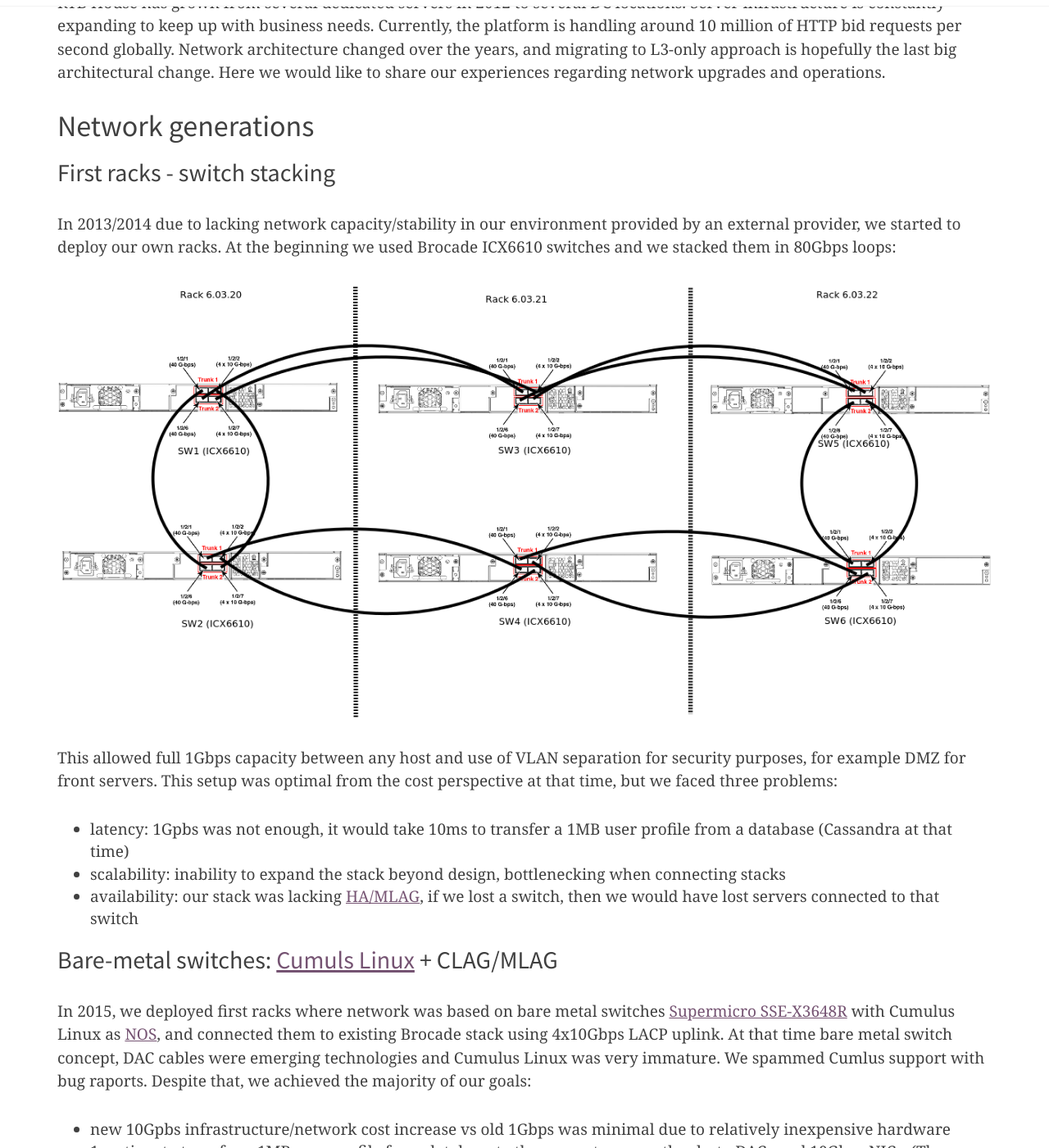
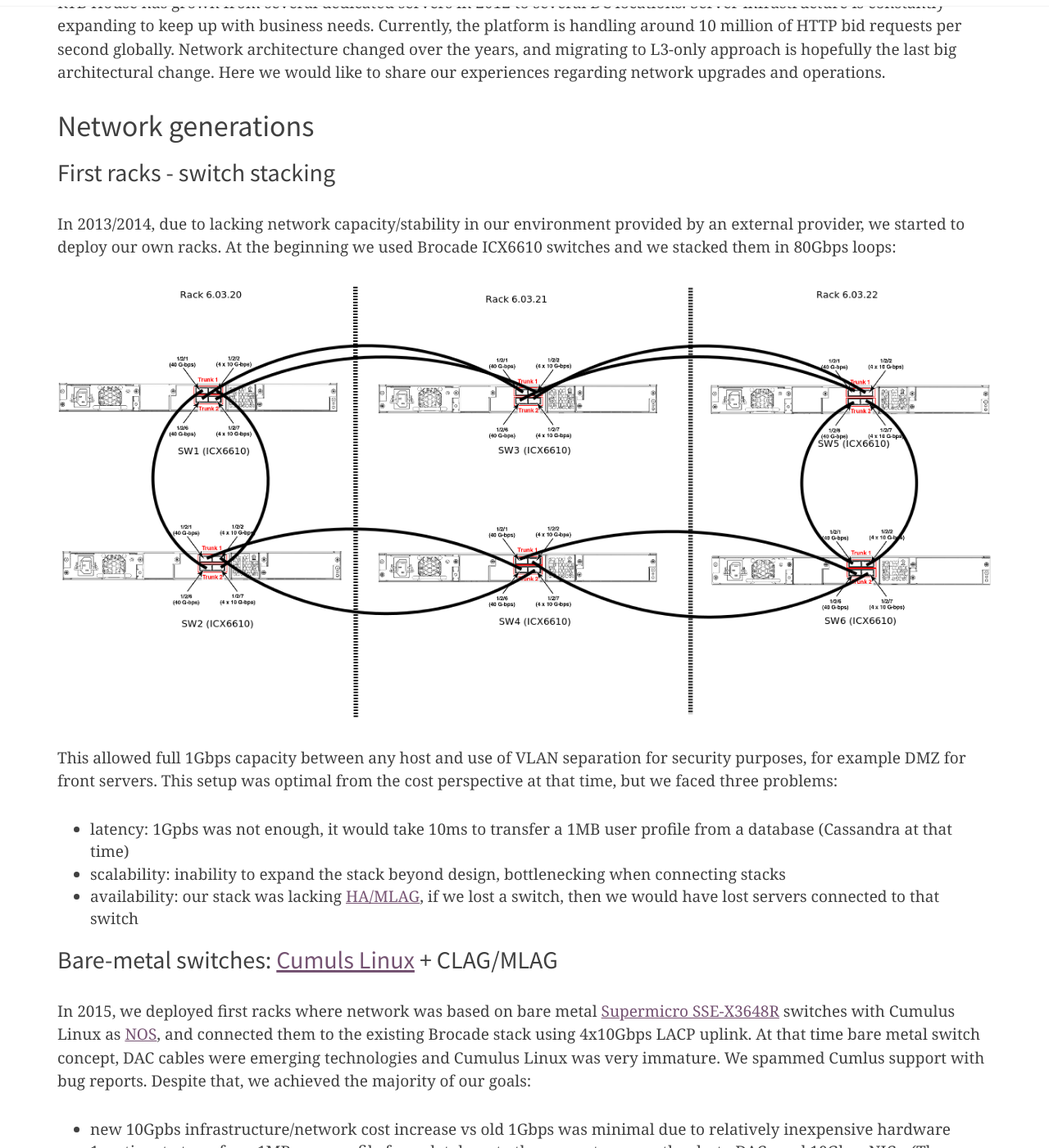
Before and after one commit to RTBHOUSE/techblog, a Jekyll site: the page built from _posts/2021-11-24-L2-EVPN-to-L3-concept-part1.markdown, in a window 1280 px wide and 1400 px high, scrolled down 616 px. Shown: the whole window at 82% size. Built offline with Jekyll 4.4.1, drawn with Linux system fonts in a browser that asks for light colours; nearby versions of some CDN libraries; comment, search, counter and statistics services are not loaded.

Commit message:
Update 2021-11-24-L2-EVPN-to-L3-concept-part1.markdown
Grammar.

```diff
--- a/_posts/2021-11-24-L2-EVPN-to-L3-concept-part1.markdown
+++ b/_posts/2021-11-24-L2-EVPN-to-L3-concept-part1.markdown
@@ -19,7 +19,7 @@ Here we would like to share our experiences regarding network upgrades and opera
 # Network generations
 
 ## First racks - switch stacking
-In 2013/2014 due to lacking network capacity/stability in our environment provided by an external provider, we started to deploy our own racks.
+In 2013/2014, due to lacking network capacity/stability in our environment provided by an external provider, we started to deploy our own racks.
 At the beginning we used Brocade ICX6610 switches and we stacked them in 80Gbps loops:
 
 ![image alt <>](/pics/brocade-stack-2014-03.png)
@@ -34,9 +34,8 @@ DMZ for front servers. This setup was optimal from the cost perspective at that
 
 ## Bare-metal switches: [Cumuls Linux](https://www.nvidia.com/en-us/networking/ethernet-switching/cumulus-linux/) + CLAG/MLAG
 
-In 2015, we deployed first racks where network was based on bare metal switches [Supermicro SSE-X3648R](https://www.supermicro.com/en/products/accessories/networking/sse-x3648s.php)
-with Cumulus Linux as [NOS](https://en.wikipedia.org/wiki/Network_operating_system), and connected them to existing Brocade stack using 4x10Gbps LACP uplink.
-At that time bare metal switch concept, DAC cables were emerging technologies and Cumulus Linux was very immature. We spammed Cumlus support with bug raports.
+In 2015, we deployed first racks where network was based on bare metal [Supermicro SSE-X3648R](https://www.supermicro.com/en/products/accessories/networking/sse-x3648s.php) switches with Cumulus Linux as [NOS](https://en.wikipedia.org/wiki/Network_operating_system), and connected them to the existing Brocade stack using 4x10Gbps LACP uplink.
+At that time bare metal switch concept, DAC cables were emerging technologies and Cumulus Linux was very immature. We spammed Cumlus support with bug reports.
 Despite that, we achieved the majority of our goals:
 
   - new 10Gpbs infrastructure/network cost increase vs old 1Gbps was minimal due to relatively inexpensive hardware
```
